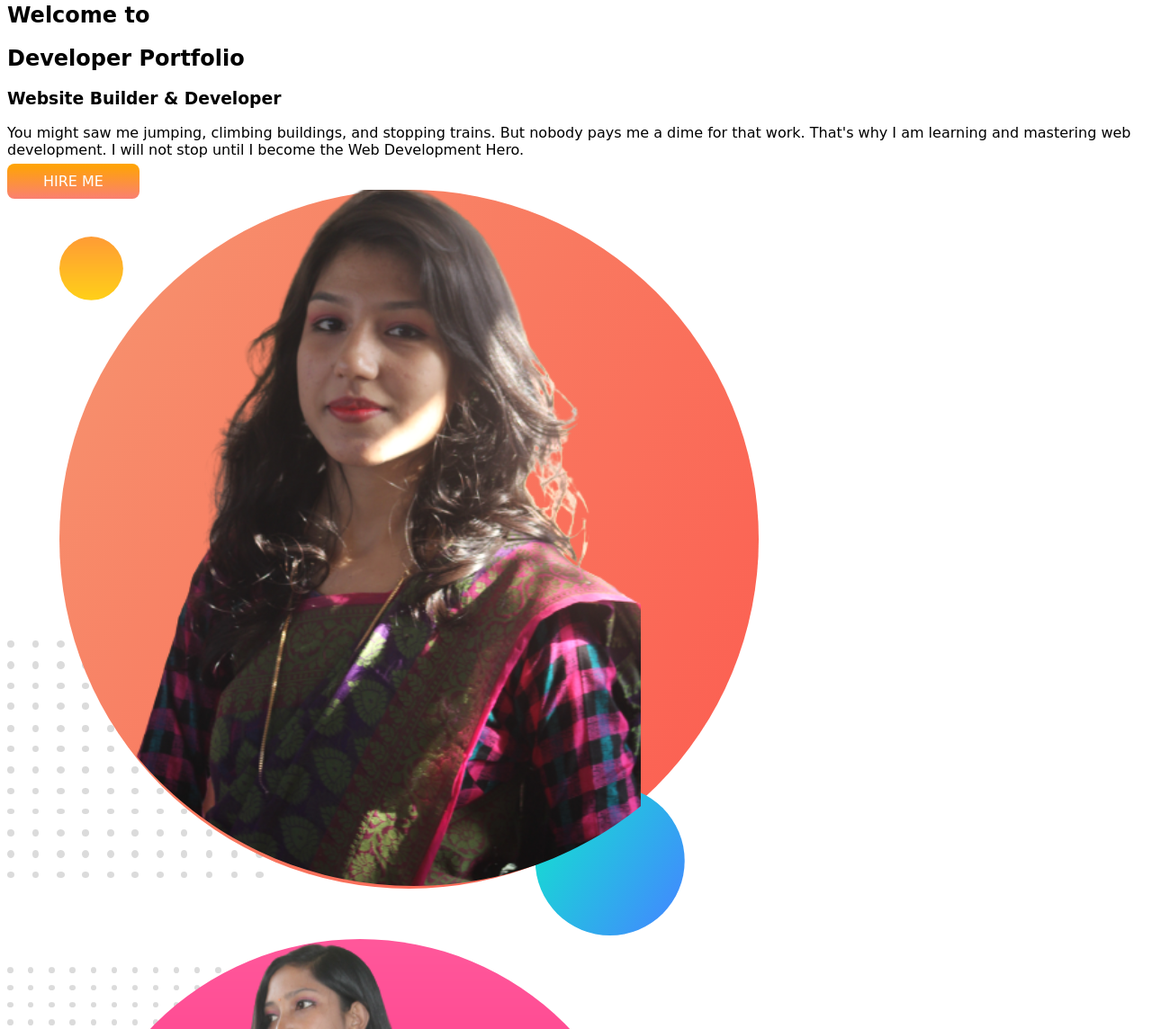
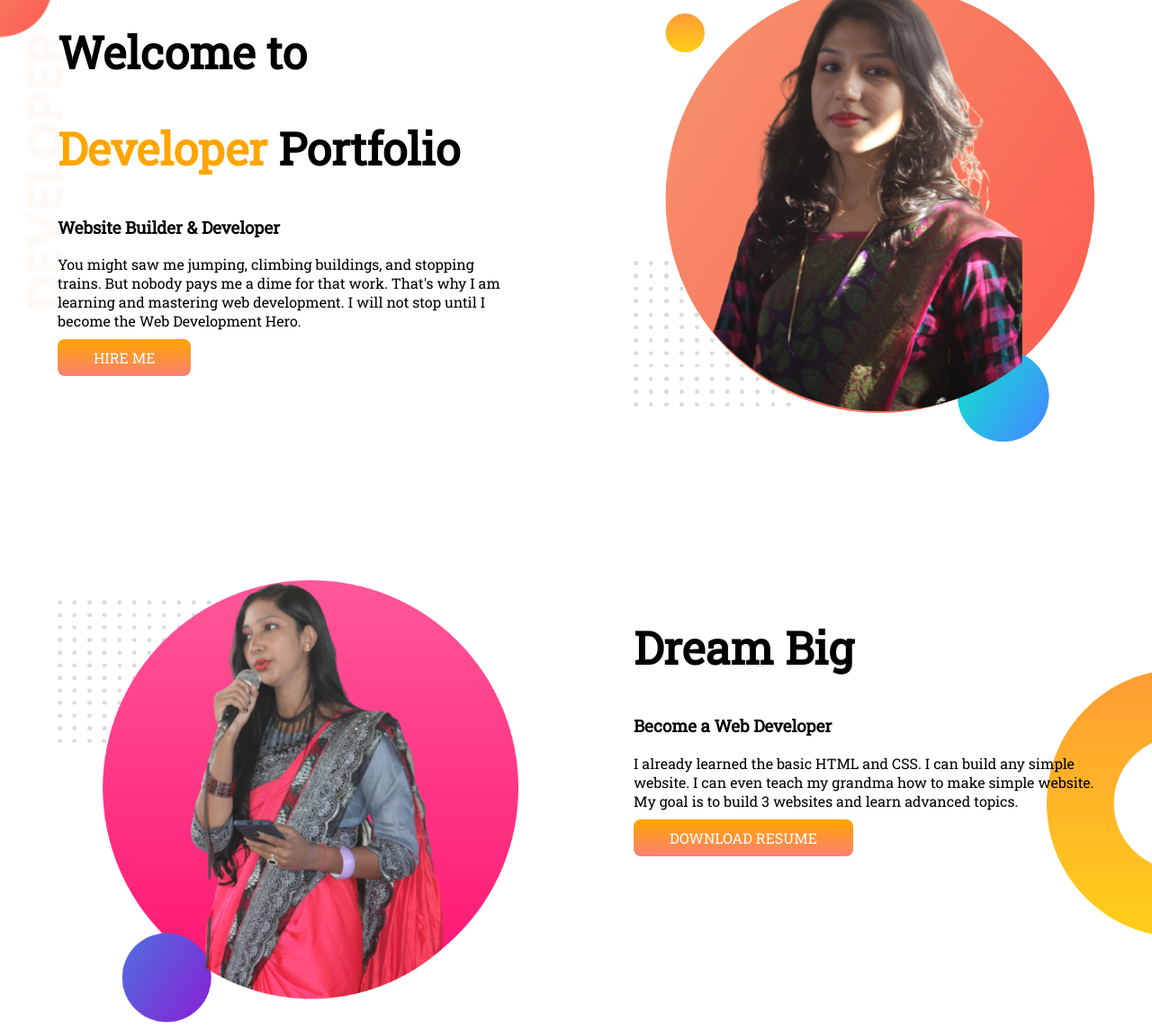
Before and after one commit to MoshiorRahman/developer-portfolio-practice2, a plain HTML site: page index.html in a window 1280 px wide. Shown: the part 17-1161 px from the top of the page at 90% size. Drawn offline with Linux system fonts and the light colour scheme; a web font is replaced by a local one.

Commit message:
commit after complete first and second section

```diff
--- a/index.html
+++ b/index.html
@@ -11,30 +11,30 @@
     <link rel="preconnect" href="https://fonts.googleapis.com">
     <link rel="preconnect" href="https://fonts.gstatic.com" crossorigin>
     <link
-        href="https://fonts.googleapis.com/css2?family=Playfair+Display:ital@1&family=Poppins&family=Redressed&display=swap"
+        href="https://fonts.googleapis.com/css2?family=Playfair+Display:ital@1&family=Poppins&family=Redressed&family=Roboto+Slab&display=swap"
         rel="stylesheet">
 </head>
 
 <body>
     <section class="top-banner">
-        <div>
+        <div class="half-width">
             <h1>Welcome to</h1>
-            <h1>Developer Portfolio</h1>
+            <h1><span class="orange">Developer</span> Portfolio</h1>
             <h3>Website Builder & Developer</h3>
             <p>You might saw me jumping, climbing buildings, and stopping trains. But nobody pays me a dime for that
                 work. That's why I am learning and mastering web development. I will not stop until I become the Web
                 Development Hero.</p>
             <a class="link-button" target="_blank" href="https://github.com/MoshiorRahman">HIRE ME</a>
         </div>
-        <div>
-            <img src="images/my-bg.png" alt="">
+        <div class="half-width">
+            <img class="bg-img" src="images/my-bg.png" alt="">
         </div>
     </section>
     <section class="dream-big">
-        <div>
-            <img src="images/my-bg2.png" alt="">
+        <div class="half-width">
+            <img class="bg-img" src="images/my-bg2.png" alt="">
         </div>
-        <div>
+        <div class="half-width">
             <h1>Dream Big</h1>
             <h3>Become a Web Developer</h3>
             <p>I already learned the basic HTML and CSS. I can build any simple website. I can even teach my grandma how
--- a/style.css
+++ b/style.css
@@ -2,8 +2,32 @@ body{
     font-family: 'Playfair Display', serif;
 font-family: 'Poppins', sans-serif;
 font-family: 'Redressed', cursive;
+font-family: 'Roboto Slab', serif;
+    margin: 0%;
+}
+section{
+    margin-bottom: 150px;
+}
+h1{
+    font-size: 50px;
+}
+.bg-img{
+    width: 100%;
+}
+.top-banner{
+    display: flex;
+    background-image: url(images/top-banner.png);
+    background-repeat: no-repeat;
 }
 
+.top-banner p{
+    margin-bottom: 20px;
+}
+.half-width{
+    width: 40%;
+    margin-left: 5%;
+    margin-right: 5%;
+}
 .link-button{
     text-decoration: none;
     padding: 10px 40px;
@@ -12,3 +36,15 @@ font-family: 'Redressed', cursive;
     border-radius: 8px;
 
 }
+.orange{
+    color: orange;
+}
+.dream-big{
+    display: flex;
+    background-image: url(images/dream-bg.png);
+    background-repeat: no-repeat;
+    background-position: right;
+}
+.dream-big p{
+    margin-bottom: 20px;
+}
```
